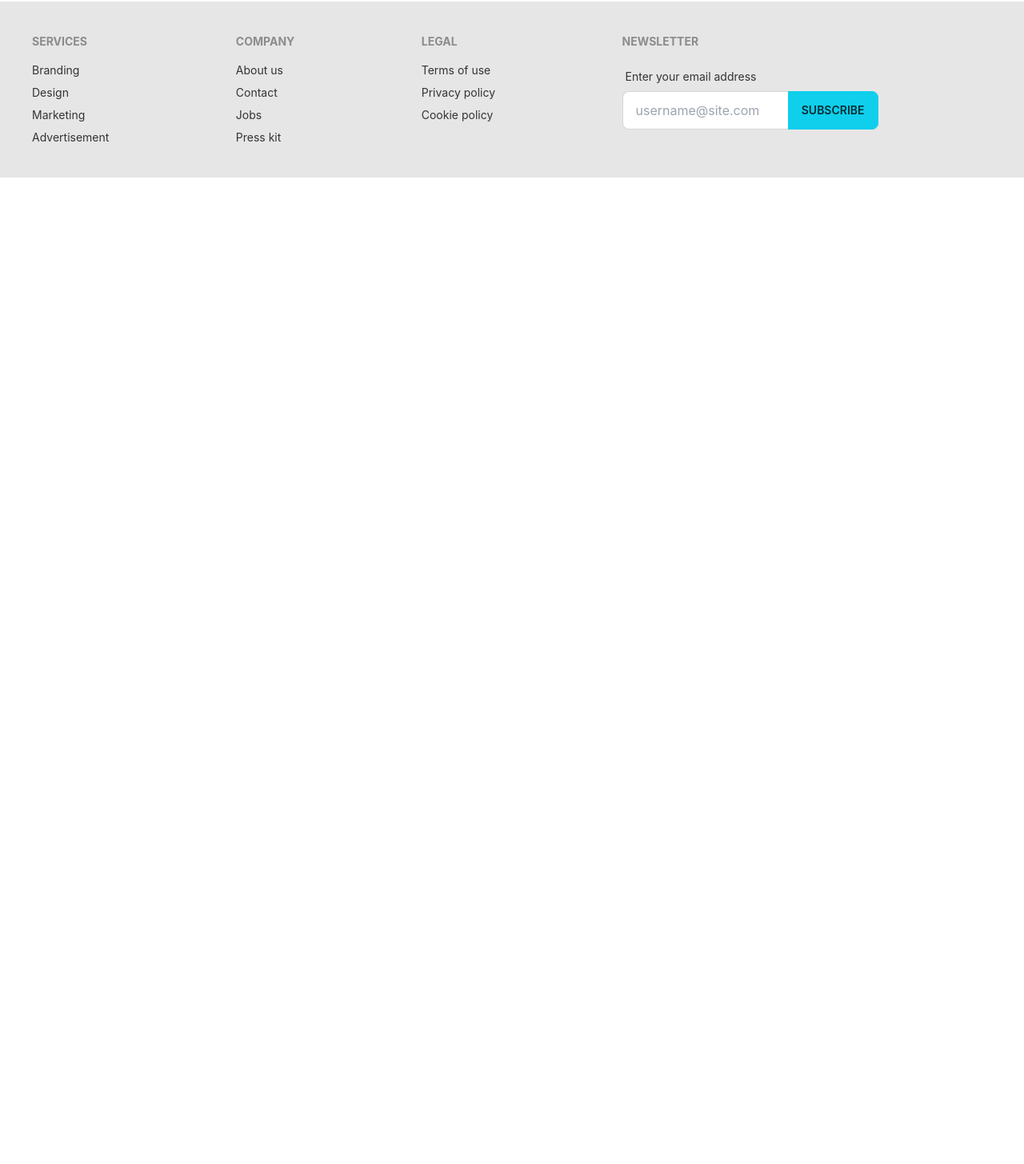
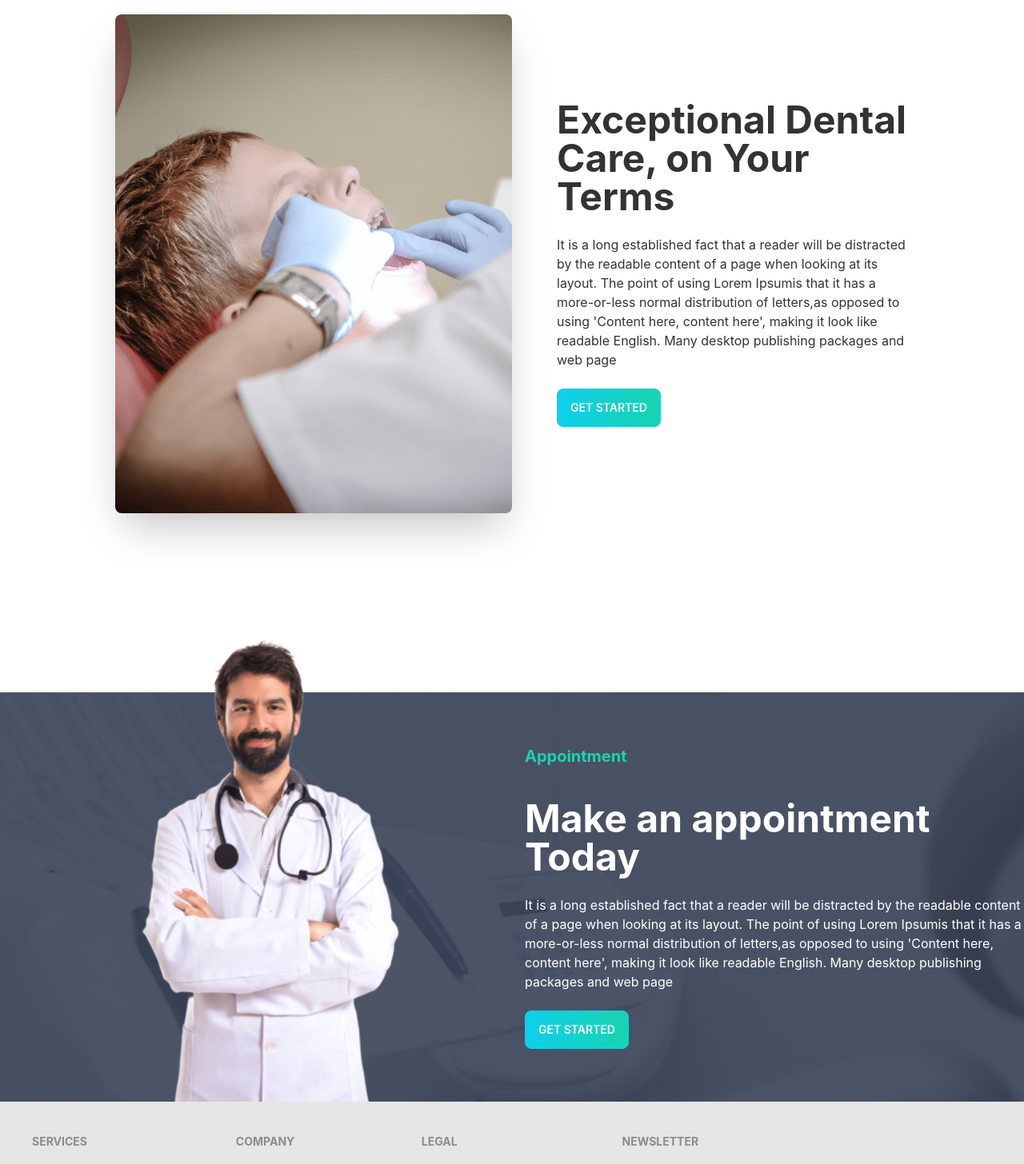
Before and after one commit to Mohammad7558/doctors-portal-rev-client-side, a React (Create React App) app: page / in a window 1280 px wide. Shown: the part 1580-3036 px from the top of the page at 80% size. Before the commit the page ends 1802 px from the top, so only its background shows below. Built offline with nearby package versions, Linux system fonts and the light colour scheme.

Commit message:
set service

```diff
--- /dev/null
+++ b/src/Pages/Home/DentalCare/DentalCare.js
@@ -0,0 +1,19 @@
+import React from 'react';
+import treatment from '../../../assets/images/treatment.png'
+
+const DentalCare = () => {
+    return (
+        <div className="hero w-4/5 mx-auto mb-52">
+            <div className="hero-content flex-col lg:flex-row">
+                <img src={treatment} className="w-1/2 rounded-lg shadow-2xl" alt='' />
+                <div className='ml-10'>
+                    <h1 className="text-5xl font-bold">Exceptional Dental Care, on Your Terms</h1>
+                    <p className="py-6">It is a long established fact that a reader will be distracted by the readable content of a page when looking at its layout. The point of using Lorem Ipsumis that it has a more-or-less normal distribution of letters,as opposed to using 'Content here, content here', making it look like readable English. Many desktop publishing packages and web page</p>
+                    <button className="btn btn-primary bg-gradient-to-r from-primary to-secondary text-white ">Get Started</button>
+                </div>
+            </div>
+        </div>
+    );
+};
+
+export default DentalCare;
--- a/src/Pages/Home/Home/Home.js
+++ b/src/Pages/Home/Home/Home.js
@@ -1,6 +1,8 @@
 import React from 'react';
 import Banner from '../Banner/Banner';
+import DentalCare from '../DentalCare/DentalCare';
 import InfoCards from '../InfoCards/InfoCards';
+import MakeAppoinment from '../MakeAppoinment/MakeAppoinment';
 import Services from '../Services/Services';
 
 const Home = () => {
@@ -9,6 +11,8 @@ const Home = () => {
             <Banner/>
             <InfoCards/>
             <Services/>
+            <DentalCare/>
+            <MakeAppoinment/>
         </div>
     );
 };
--- /dev/null
+++ b/src/Pages/Home/MakeAppoinment/MakeAppoinment.js
@@ -0,0 +1,23 @@
+import React from 'react';
+import doctor from '../../../assets/images/doctor.png';
+import doctorbg from '../../../assets/images/appointment.png';
+
+const MakeAppoinment = () => {
+    return (
+        <section className='mt-16' style={{background: `url(${doctorbg})`}}>
+            <div className="hero">
+                <div className="hero-content p-0 flex-col lg:flex-row">
+                    <img src={doctor} className="-mt-32 lg:w-1/2 rounded-lg" alt='logo' />
+                    <div>
+                        <h2 className='text-secondary font-bold text-xl mb-10'>Appointment</h2>
+                        <h1 className="text-5xl font-bold text-white">Make an appointment Today</h1>
+                        <p className="py-6 text-white">It is a long established fact that a reader will be distracted by the readable content of a page when looking at its layout. The point of using Lorem Ipsumis that it has a more-or-less normal distribution of letters,as opposed to using 'Content here, content here', making it look like readable English. Many desktop publishing packages and web page</p>
+                        <button className="btn btn-primary bg-gradient-to-r from-primary to-secondary text-white ">Get Started</button>
+                    </div>
+                </div>
+            </div>
+        </section>
+    );
+};
+
+export default MakeAppoinment;
```
